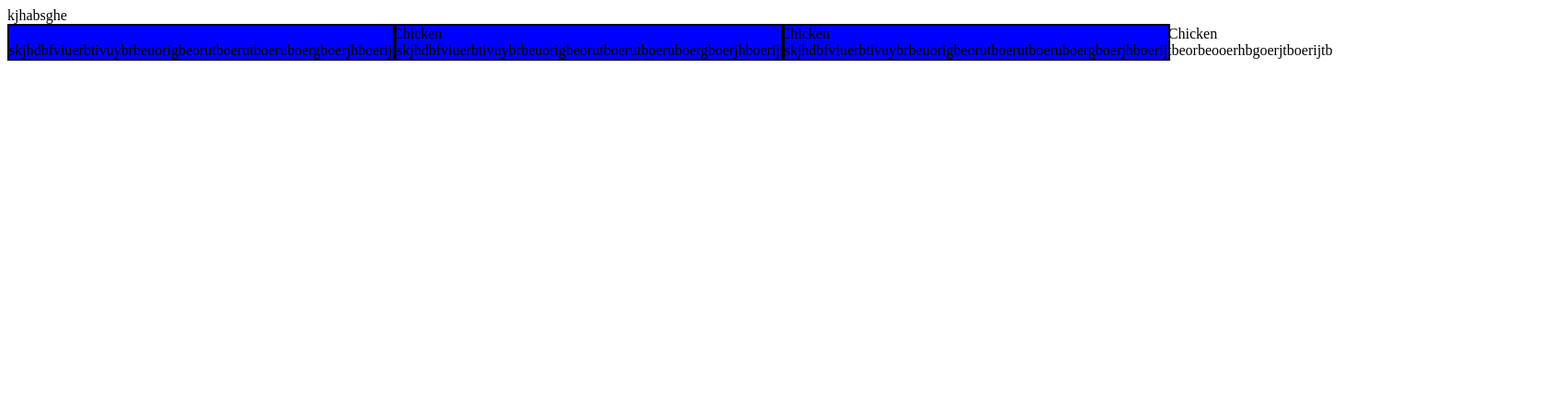
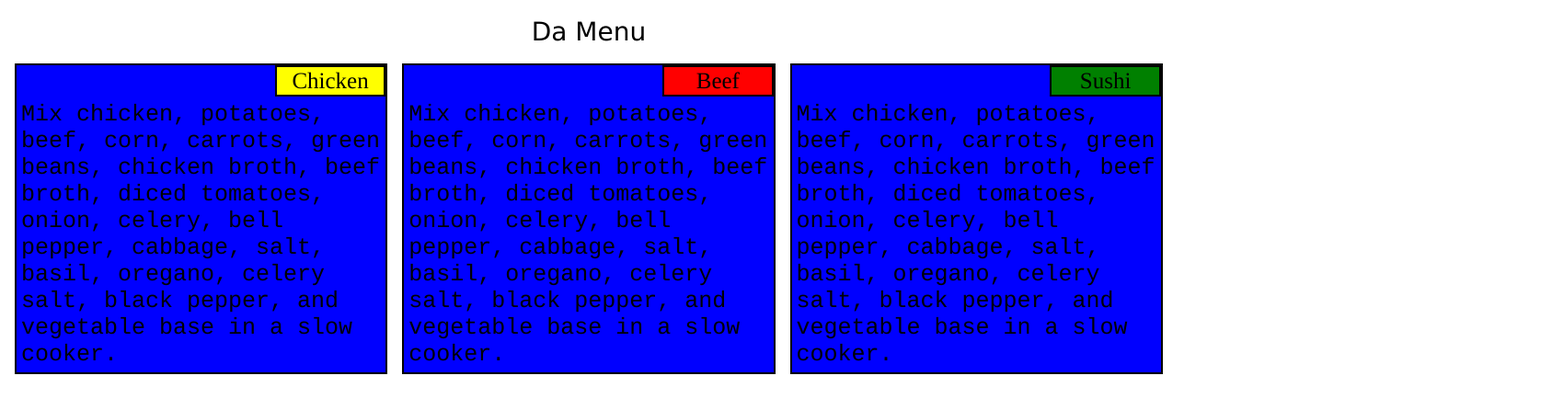
Before and after one commit to cmd3442/module2-solution, a plain HTML site: page index.html in a window 1280 px wide. Shown: the whole page at 92% size, 1687 px wide, since content can reach past the window. Drawn offline with Linux system fonts and the light colour scheme.

Commit message:
Final Submission (I hope)

```diff
--- a/css/stylesheet.css
+++ b/css/stylesheet.css
@@ -1,32 +1,77 @@
+header {
+	text-align: center;
+	padding: 10px;
+	font-family: verdana;
+	font-size: 175%;
+}
+
 section {
+	box-sizing: border-box;
 	background-color: blue;
 	border: black solid 2px;
+	margin: 8px;
+	font-size: 125%;
+	font-family: courier;
+}
+
+div {
 	box-sizing: border-box;
+	padding: 5px;
 }
 
 @media (min-width: 992px) {
-	section {
+	.menuitem {
 		float: left;
 		width: 33.33%;
+		height: 100%;
 	}
 }
 
 @media (min-width: 768px) and (max-width: 991px) {
-	section {
+	.menuitem {
 		float: left;
 		width: 50%;
+	}
+
+	#thirditem {
+		width: 100%;
 	}
 }
 
 @media (max-width: 767px) {
-	section {
+	.menuitem {
 		float: left;
 		width: 100%;
 	}
 }
 
+.menuitem {
+	margin: 0px;
+	background-color: white;
+	border: 0px;
+}
+
 .sectionheader {
 	position: relative;
-	top: 0;
-	left: 100%;
+	box-sizing: border-box;
+	left: 70%;
+	text-align: center;
+	background-color: white;
+	border: black solid 2px;
+	width: 30%;
+	padding: 1px;
+	font-family: times;
+	font-style: bold italic;
 }
+
+#firstitem div.sectionheader {
+	background-color: yellow;
+}
+
+#seconditem div.sectionheader {
+	background-color: red;
+}
+
+#thirditem div.sectionheader {
+	background-color: green;
+}
--- a/index.html
+++ b/index.html
@@ -8,34 +8,40 @@
   <body>
 
     <header>
-      kjhabsghe
+      Da Menu
     </header>
 
+      <section class = "menuitem", id = "firstitem">
         <section>
           <div class="sectionheader">
           Chicken
           </div>
           <div>
-      skjhdbfviuerbtivuybrbeuorigbeorutboerutboeruboergboerjhboerijtbeorbeooerhbgoerjtboerijtb
+          Mix chicken, potatoes, beef, corn, carrots, green beans, chicken broth, beef broth, diced tomatoes, onion, celery, bell pepper, cabbage, salt, basil, oregano, celery salt, black pepper, and vegetable base in a slow cooker.
           </div>
         </section>
+      </section>
 
+      <section class = "menuitem", id = "seconditem">
         <section>
           <div class="sectionheader">
-        Chicken
+          Beef
           </div>
           <div>
-      skjhdbfviuerbtivuybrbeuorigbeorutboerutboeruboergboerjhboerijtbeorbeooerhbgoerjtboerijtb
+          Mix chicken, potatoes, beef, corn, carrots, green beans, chicken broth, beef broth, diced tomatoes, onion, celery, bell pepper, cabbage, salt, basil, oregano, celery salt, black pepper, and vegetable base in a slow cooker.
           </div>
         </section>
+      </section>
 
+      <section class = "menuitem", id = "thirditem">
         <section>
           <div class="sectionheader">
-        Chicken
+          Sushi
           </div>
           <div>
-      skjhdbfviuerbtivuybrbeuorigbeorutboerutboeruboergboerjhboerijtbeorbeooerhbgoerjtboerijtb
+          Mix chicken, potatoes, beef, corn, carrots, green beans, chicken broth, beef broth, diced tomatoes, onion, celery, bell pepper, cabbage, salt, basil, oregano, celery salt, black pepper, and vegetable base in a slow cooker.
           </div>
+        </section>
       </section>
 
   </body>
```
Lines whose indentation alone changed are shown as unchanged.
